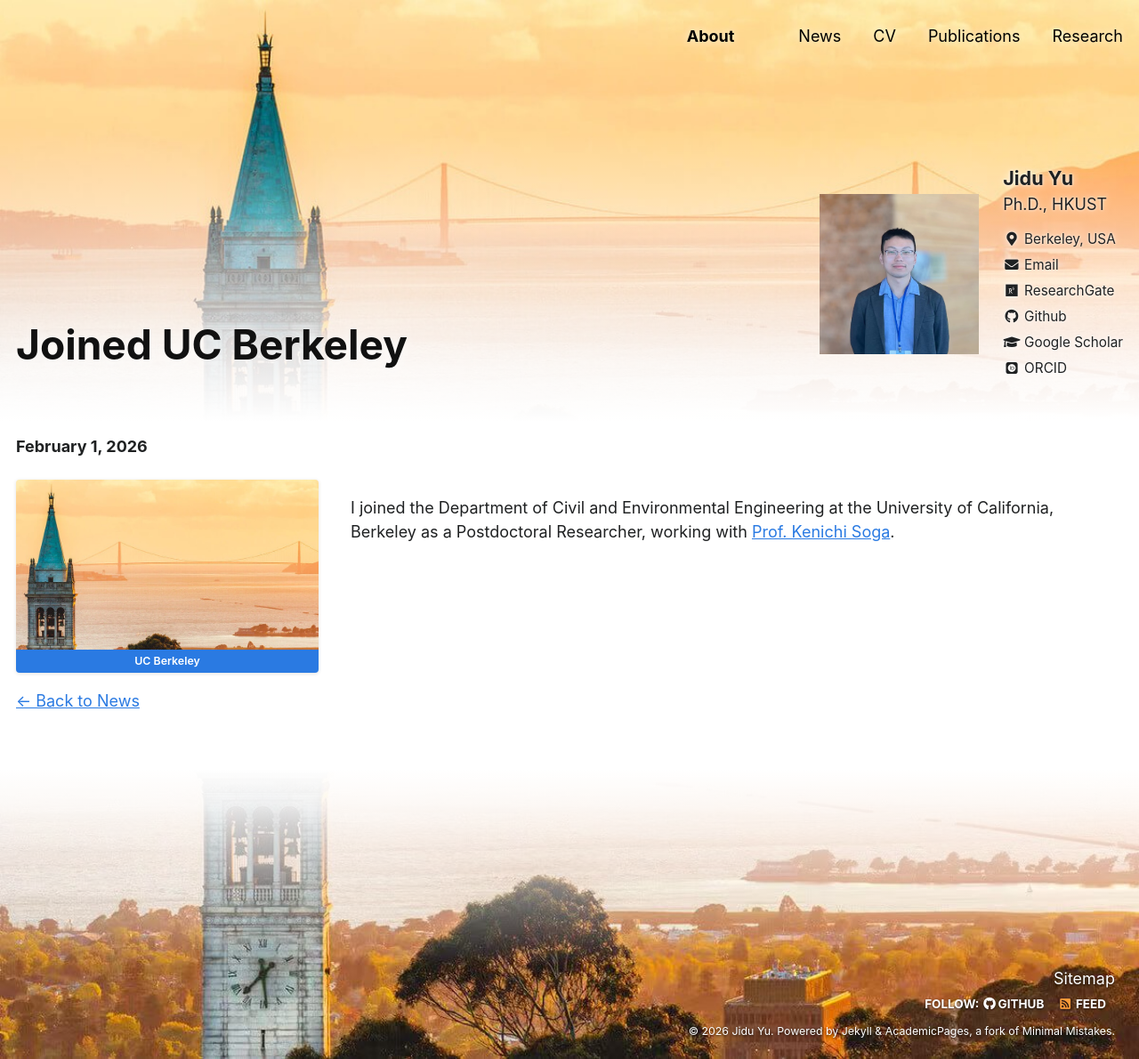
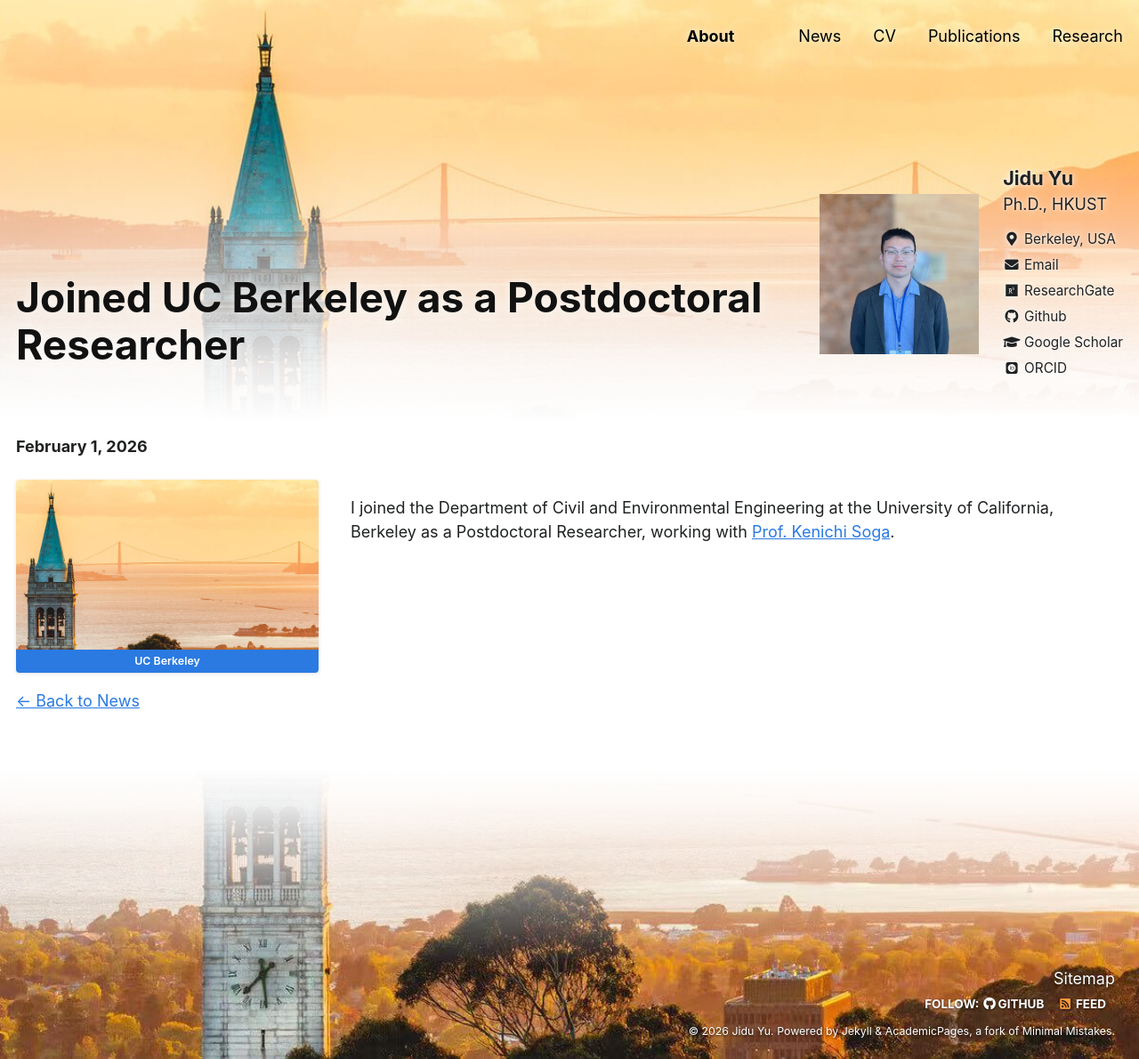
Before and after one commit to yujidu/yujidu.github.io, a Jekyll site: the page built from _news/2026-02-joined-uc-berkeley.md, in a window 1280 px wide and 1190 px high. Shown: the whole window at 89% size. Built offline with Jekyll 4.4.1, drawn with Linux system fonts in a browser that asks for light colours; some web fonts are replaced.

Commit message:
News: retitle Berkeley item
Co-Authored-By: Claude Opus 5.5 <noreply@anthropic.com>
Claude-Session: https://claude.ai/code/session_01CtadbDehUMWbEMdjGRSUo3

```diff
--- a/_news/2026-02-joined-uc-berkeley.md
+++ b/_news/2026-02-joined-uc-berkeley.md
@@ -1,5 +1,5 @@
 ---
-title: Joined UC Berkeley
+title: Joined UC Berkeley as a Postdoctoral Researcher
 date: '2026-02-01'
 image: /images/berkeley.jpg
 label: UC Berkeley
```
